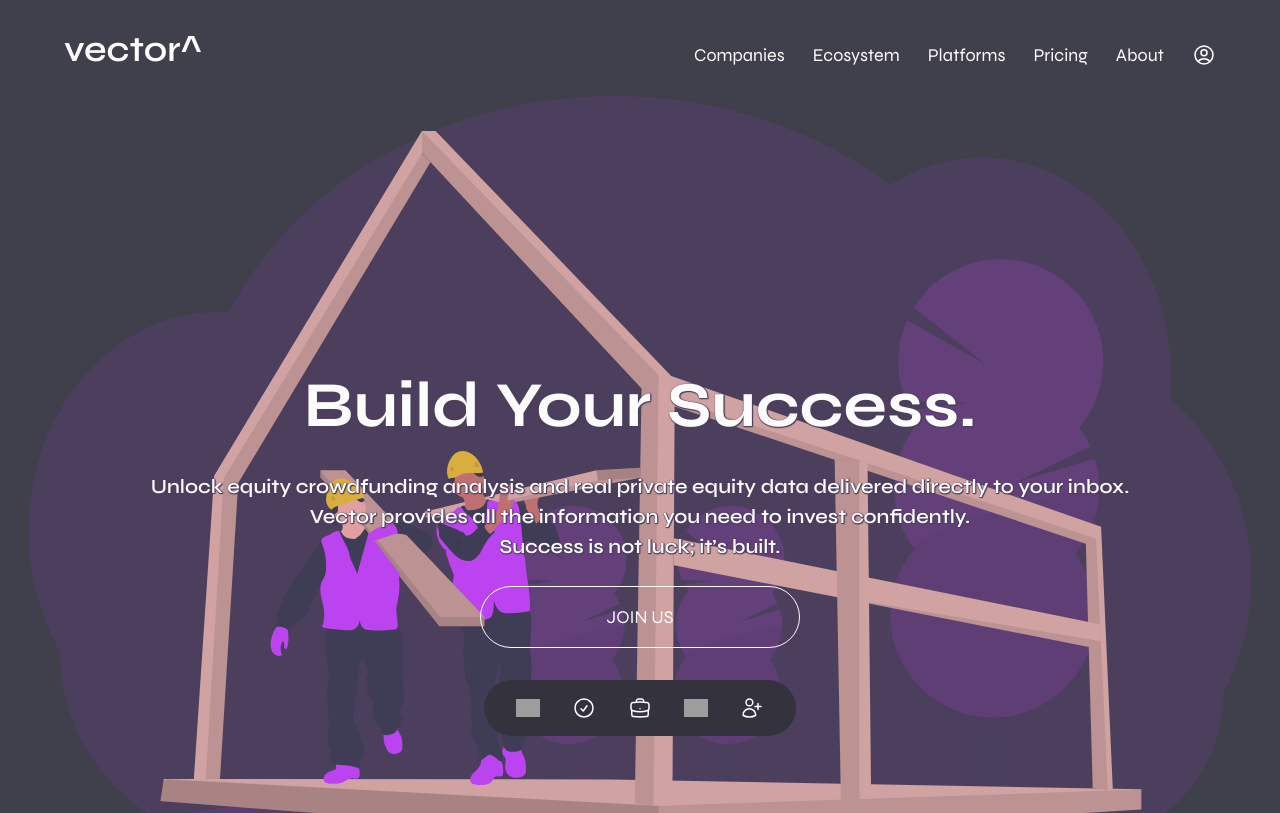
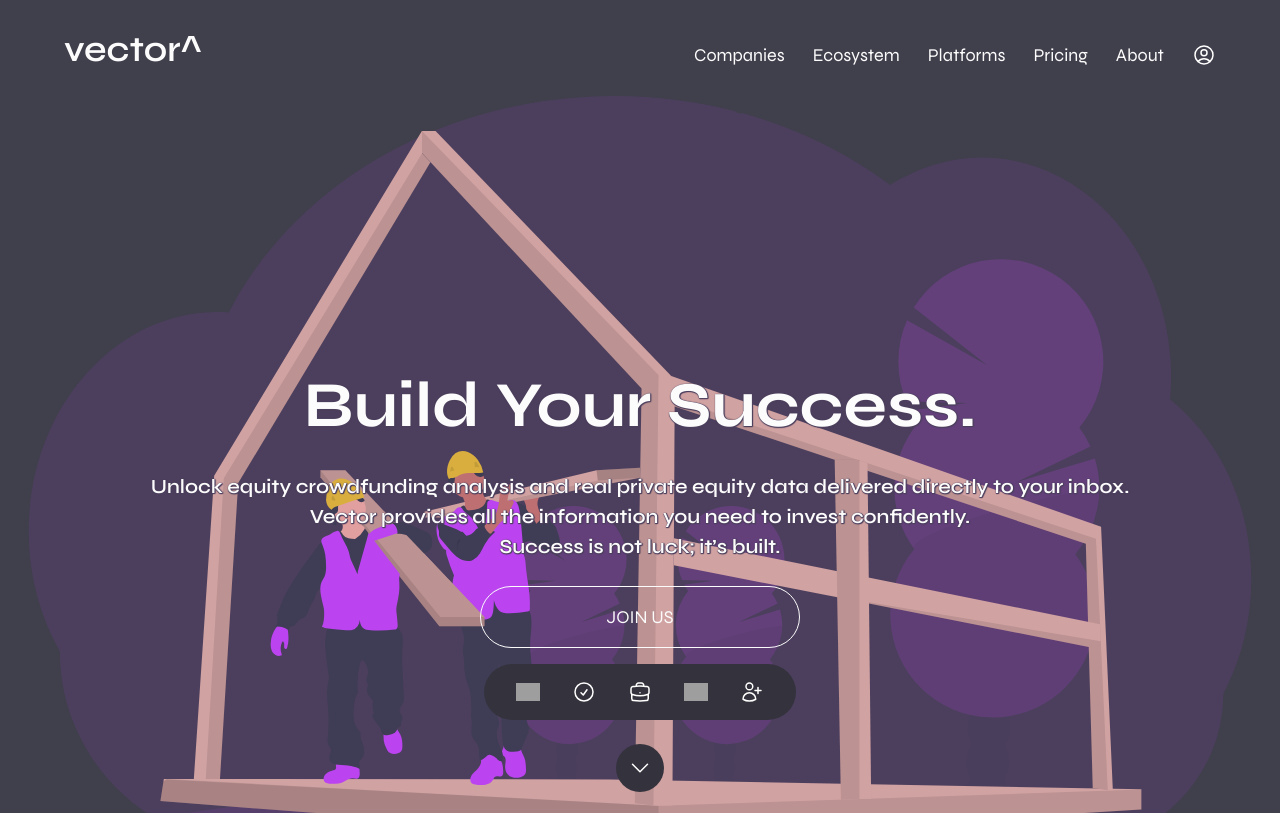
Before and after one commit to jreis13/vector, a Next.js app: page / in a window 1280 px wide. Shown: the top 813 px of the page. Built offline with nearby package versions, Linux system fonts and the light colour scheme; grey boxes are pictures that could not be loaded.

Commit message:
add hiding functionality to breadcrumb

```diff
--- a/src/components/Breadcrumb.jsx
+++ b/src/components/Breadcrumb.jsx
@@ -2,9 +2,12 @@
 
 import Image from "next/image";
 import { useEffect, useState } from "react";
+import arrowDown from "/public/icons/arrowDown.svg";
+import arrowUp from "/public/icons/arrowUp.svg";
 
 function Breadcrumb({ sections }) {
   const [currentSection, setCurrentSection] = useState("");
+  const [isVisible, setIsVisible] = useState(true);
 
   useEffect(() => {
     const handleScroll = () => {
@@ -43,9 +46,18 @@ function Breadcrumb({ sections }) {
     }
   };
 
+  const toggleVisibility = () => {
+    setIsVisible(!isVisible);
+  };
+
   return (
-    <nav className="fixed bottom-0 z-20 w-full lg:w-auto lg:px-6 mb-6 lg:mb-16 flex flex-col-reverse items-center">
-      <ol className="list-none flex flex-row w-auto justify-center px-8 space-x-8 bg-[#34333d] p-4 rounded-full">
+    <div className="fixed bottom-0 left-0 right-0 flex flex-col items-center z-20">
+      <nav
+        className={`w-full flex justify-center transition-transform duration-300 transform ${
+          isVisible ? "translate-y-0 opacity-100" : "translate-y-full opacity-0"
+        }`}
+      >
+        <ol className="list-none flex flex-row justify-center px-8 space-x-8 bg-[#34333d] p-4 rounded-full mb-6">
           {sections.map((section) => (
             <li key={section.title} className="flex items-center">
               <button
@@ -63,6 +75,30 @@ function Breadcrumb({ sections }) {
           ))}
         </ol>
       </nav>
+      <button
+        onClick={toggleVisibility}
+        className="relative w-12 h-12 flex items-center justify-center transition-transform duration-300 bg-[#34333d] rounded-full mb-2"
+      >
+        <Image
+          src={arrowDown}
+          alt="Hide Breadcrumb"
+          width={24}
+          height={24}
+          className={`absolute transition-opacity duration-300 ${
+            isVisible ? "opacity-100" : "opacity-0"
+          }`}
+        />
+        <Image
+          src={arrowUp}
+          alt="Show Breadcrumb"
+          width={24}
+          height={24}
+          className={`absolute transition-opacity duration-300 ${
+            isVisible ? "opacity-0" : "opacity-100"
+          }`}
+        />
+      </button>
+    </div>
   );
 }
 
```
Also changed, not shown: public/icons/arrowDown.svg (added), public/icons/arrowUp.svg (added). Lines whose indentation alone changed are shown as unchanged.
